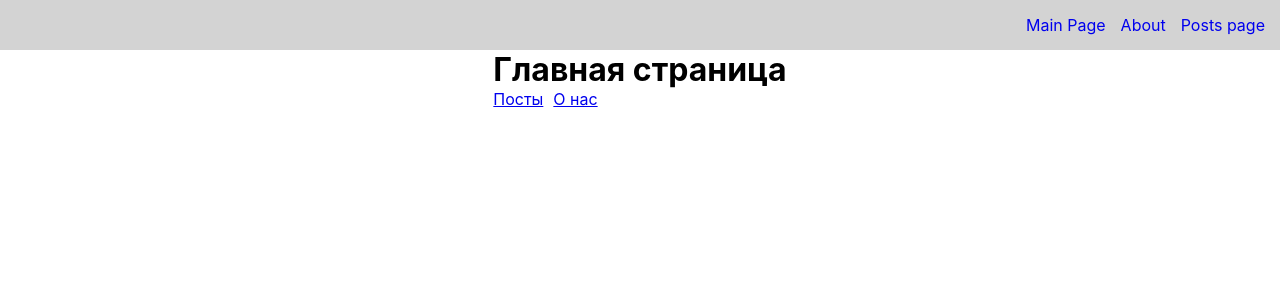
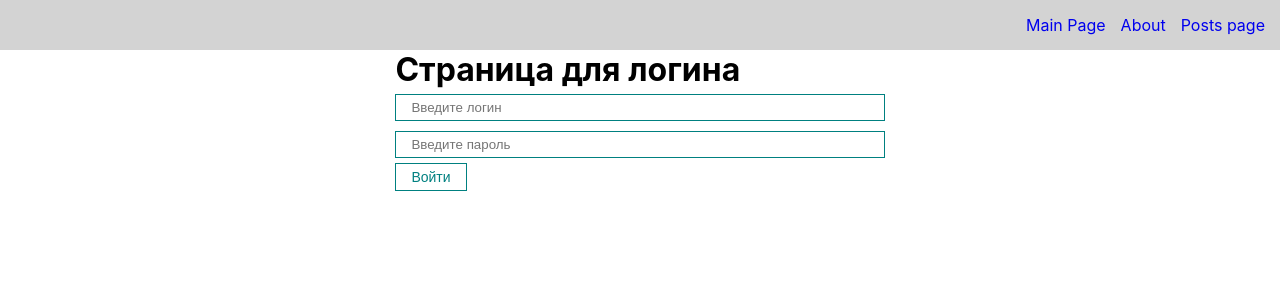
Before and after one commit to vladimirSEOadv/Todo-List, a React (Vite) app: page / in a window 1280 px wide. Shown: the top 300 px of the page. Built offline with nearby package versions, Linux system fonts and the light colour scheme.

Commit message:
add auth and redirect to login

```diff
--- a/src/components/AppRouter.jsx
+++ b/src/components/AppRouter.jsx
@@ -1,17 +1,33 @@
 import React from 'react';
 import {Route, Routes} from "react-router-dom";
-import {routs} from "../router/index"
+import {privateRouts, publicRouts} from "../router/index"
 
 const AppRouter = () => {
+    const isAuth = false;
     return (
+        isAuth
+            ?
             <Routes>
-            {routs.map((route) =>
+                {privateRouts.map((route) =>
+                    <Route
+                        path={route.path}
+                        element={route.element}
+                        key={route.path}
+                    />
+
+                )}
+                {/*<Navigate to="/posts-page" replace={true} />*/}
+            </Routes>
+            :
+            <Routes>
+                {publicRouts.map((route) =>
                     <Route
                         path={route.path}
                         element={route.element}
                         key={route.path}
                     />
                 )}
+
             </Routes>
     );
 };
--- /dev/null
+++ b/src/pages/Login.jsx
@@ -0,0 +1,18 @@
+import React from 'react';
+import MyInput from "../components/UI/input/MyInput";
+import MyButton from "../components/UI/button/MyButton";
+
+const Login = () => {
+    return (
+        <div>
+            <h1>Страница для логина</h1>
+            <form>
+                <MyInput type="text" placeholder="Введите логин"/>
+                <MyInput type="password" placeholder="Введите пароль"/>
+                <MyButton>Войти</MyButton>
+            </form>
+        </div>
+    );
+};
+
+export default Login;
--- a/src/router/index.jsx
+++ b/src/router/index.jsx
@@ -4,11 +4,18 @@ import PostsPage from "../pages/PostsPage";
 import {SinglePostPage} from "../pages/SinglePostPage";
 import PageNotFound from "../pages/PageNotFound";
 import React from "react";
+import Login from "../pages/Login";
 
-export const routs = [
+export const privateRouts = [
     {path: '/', element: <MainPage/>},
     {path: '/about', element: <About/>},
     {path: '/posts-page', element: <PostsPage/>},
     {path: '/posts-page/:id', element: <SinglePostPage/>},
     {path: '*', element: <PageNotFound/>}
 ]
+
+export const publicRouts = [
+    {path: '/login', element: <Login/>},
+    {path: '/', element: <Login/>},
+    {path: '*', element: <Login/>}
+]
```
Lines whose indentation alone changed are shown as unchanged.
